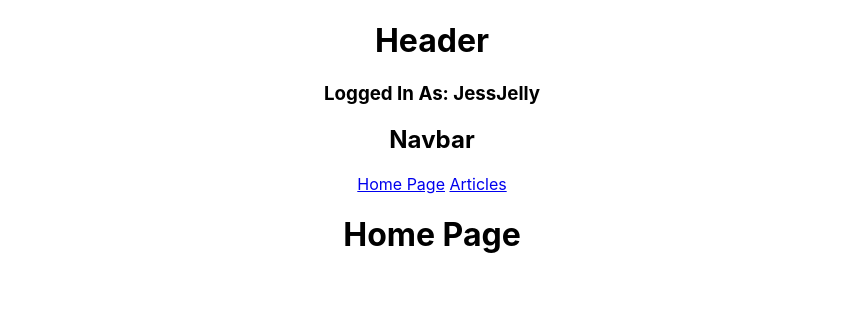
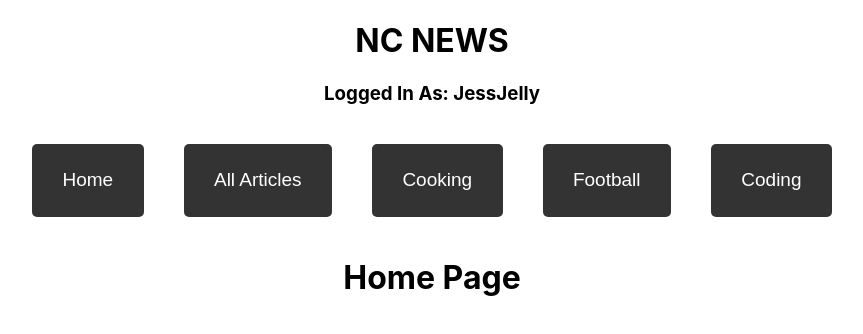
Before and after one commit to nghiemjohn84/fend-ncnews, a React (Create React App) app: page / in a window 1280 px wide. Shown: the top 334 px of the page, without its empty margins (208-1071 px from the left). Built offline with nearby package versions, Linux system fonts and the light colour scheme.

Commit message:
added some styling and extr functionality

```diff
--- a/src/App.js
+++ b/src/App.js
@@ -5,6 +5,7 @@ import Header from './components/Header'
 import Navbar from './components/Navbar'
 import Articles from './components/Articles'
 import Home from './components/Home'
+// import Article from './components/Article'
 
 class App extends React.Component {
   state = {
@@ -19,8 +20,10 @@ class App extends React.Component {
       <Header loggedInAs={loggedInAs}/>
       <Navbar />
       <Router>
-        <Home path='/' />
-        <Articles path='/articles' />
+        <Home path='/'/>
+        <Articles path='/articles' loggedInAs={loggedInAs}/>
+        <Articles path='/articles/topic/:topic' loggedInAs={loggedInAs}/>
+        {/* <Article path='/articles/:id' loggedInAs={loggedInAs}/> */}
       </Router>
 
     </div>
--- a/src/api.js
+++ b/src/api.js
@@ -2,9 +2,13 @@ import axios from 'axios'
 
 const BASE_URL = 'https://nc-news-jn.herokuapp.com/api'
 
-export const getArticles = () => {
+export const getArticles = (topic) => {
     return axios
-        .get(`${BASE_URL}/articles`)
+        .get(`${BASE_URL}/articles`, {
+            params: {
+                topic
+            }
+        })
         .then(data => {
             return data.data.articles
         })
--- a/src/components/Articles.js
+++ b/src/components/Articles.js
@@ -1,35 +1,46 @@
 import React from 'react';
 import {getArticles} from '../api'
-import '../styles/articles.css'
+import '../styles/Articles.css'
+import {Link} from '@reach/router'
 
 
 class Articles extends React.Component {
     state = {
-        articles: []
+        articles: [],
+        loading: false
     }
 
     componentDidMount() {
-        getArticles()
-        .then(article => {
+        this.fetchArticles()
+    }
+
+    componentDidUpdate(prevProps, prevState) {
+        if(prevProps.topic !== this.props.topic) {
+            this.fetchArticles()
+        }
+    }
+
+    fetchArticles = () =>{
+        getArticles(this.props.topics)
+        .then((articles) => {
             this.setState({
-                articles: article
+                articles, loading: false
             })
         })
     }
 
-
     render() {
         const {articles} = this.state
-        console.log(articles)
         return(
-            <div className='articles'>
+            <div>
                 <ul>
                     {articles.map(article => {
                         return(
                             <li className='articleBox' key={article.article_id}>
                                 <h3>{article.title}</h3>
                                 <h5>{article.body}</h5>
-                                <h5>Topic: {article.title}</h5>
+                                <Link to={`/articles/topic/${article.topic}`}>
+                                <h5>Topic: {article.topic}</h5></Link>
                                 <h4>Submitted by: {article.author}</h4>
                             </li>
                         )
--- a/src/components/Header.js
+++ b/src/components/Header.js
@@ -1,12 +1,11 @@
 import React from 'react';
-import { tsPropertySignature } from '@babel/types';
+
 
 const Header = (props) => {
     return (
-        <div>
-        <h1>Header</h1>
+        <div className="header">
+        <h1>NC NEWS</h1>
         <h3>Logged In As: {props.loggedInAs}</h3>
-
         </div>
 
     )
--- a/src/components/Navbar.js
+++ b/src/components/Navbar.js
@@ -1,12 +1,15 @@
 import React from 'react';
 import {Link} from '@reach/router'
+import '../styles/Navbar.css'
 
 const Navbar = () => {
     return (
         <nav>
-            <h1>Navbar</h1>
-            <Link to='/'>Home Page</Link>{' '}
-            <Link to='/articles'>Articles</Link>
+            <Link to='/'><button className='navButton'>Home</button></Link>
+            <Link to='/articles'><button className='navButton'>All Articles</button></Link>
+            <Link to='/articles/topic/cooking'><button className='navButton'>Cooking</button></Link>
+            <Link to='/articles/topic/football'><button className='navButton'>Football</button></Link>
+            <Link to='/articles/topic/coding'><button className='navButton'>Coding</button></Link>
         </nav>
     )
 }
--- a/src/styles/Header.css
+++ b/src/styles/Header.css
@@ -0,0 +1,10 @@
+:root {
+    --primary: #ddd;
+    --dark: #333;
+    --light: #fff;
+    --shadow: 0 1px 5px rgba(104, 104, 104, 0.8);
+  }
+
+.header {
+  background: red
+}
--- /dev/null
+++ b/src/styles/Navbar.css
@@ -0,0 +1,23 @@
+:root {
+    --primary: #ddd;
+    --dark: #333;
+    --light: #fff;
+    --shadow: 0 1px 5px rgba(104, 104, 104, 0.8);
+  }
+
+
+.navButton {
+    background: var(--dark);
+    border-radius: 5px;
+    color: var(--light);
+    padding: 1.6rem 1.9rem;
+    text-decoration: none;
+    border: 0;
+    font-size:19px;
+    margin: 20px;
+}
+
+.navButton:hover {
+    background: lightgrey;
+    color: var(--dark);
+}
--- a/src/styles/articles.css
+++ b/src/styles/articles.css
@@ -5,13 +5,23 @@
     --shadow: 0 1px 5px rgba(104, 104, 104, 0.8);
   }
 
-.articles ul{
+ ul{
     list-style: none;
+    display:grid;
+    grid-template-columns: repeat(auto-fit, minmax(300px, 1fr));
 }
 
-.articles li{
+ li{
+
     background: var(--primary);
     text-align: center;
     padding: 1.5rem 2rem;
     box-shadow: var(--shadow);
 }
+
+.articleBox {
+    border-radius: 10px;
+    margin: 20px;
+    box-shadow: var(--shadow);
+
+}
```
